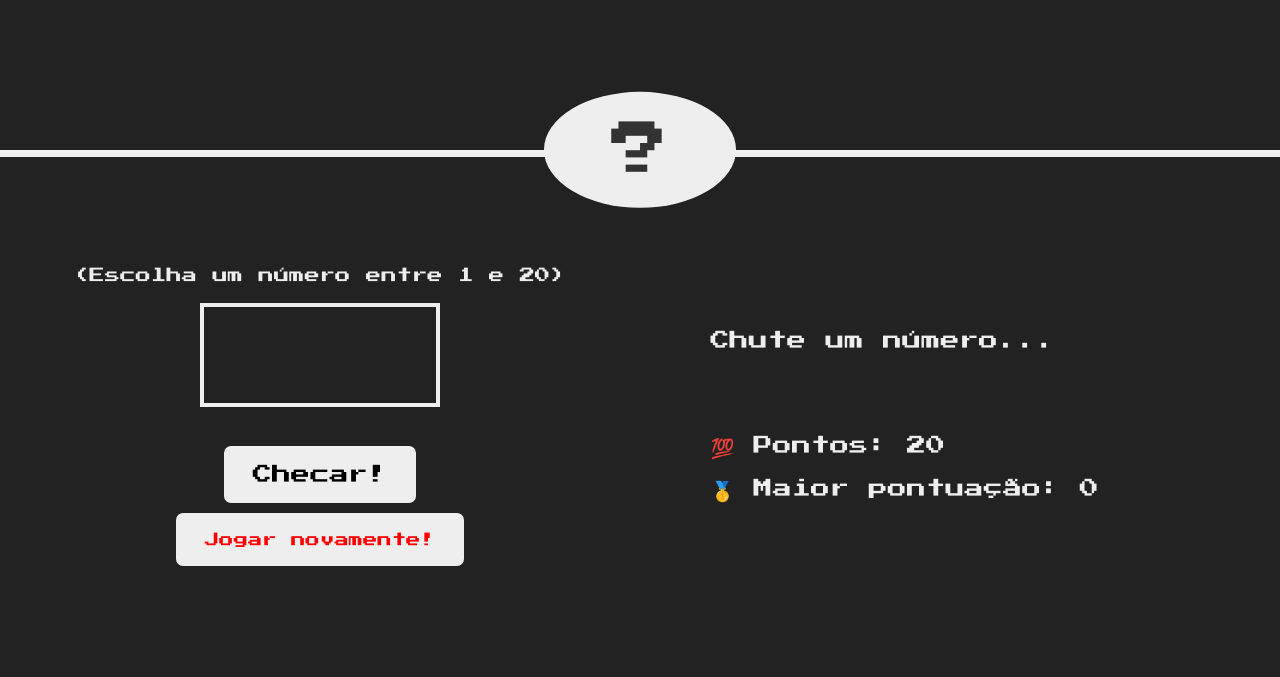
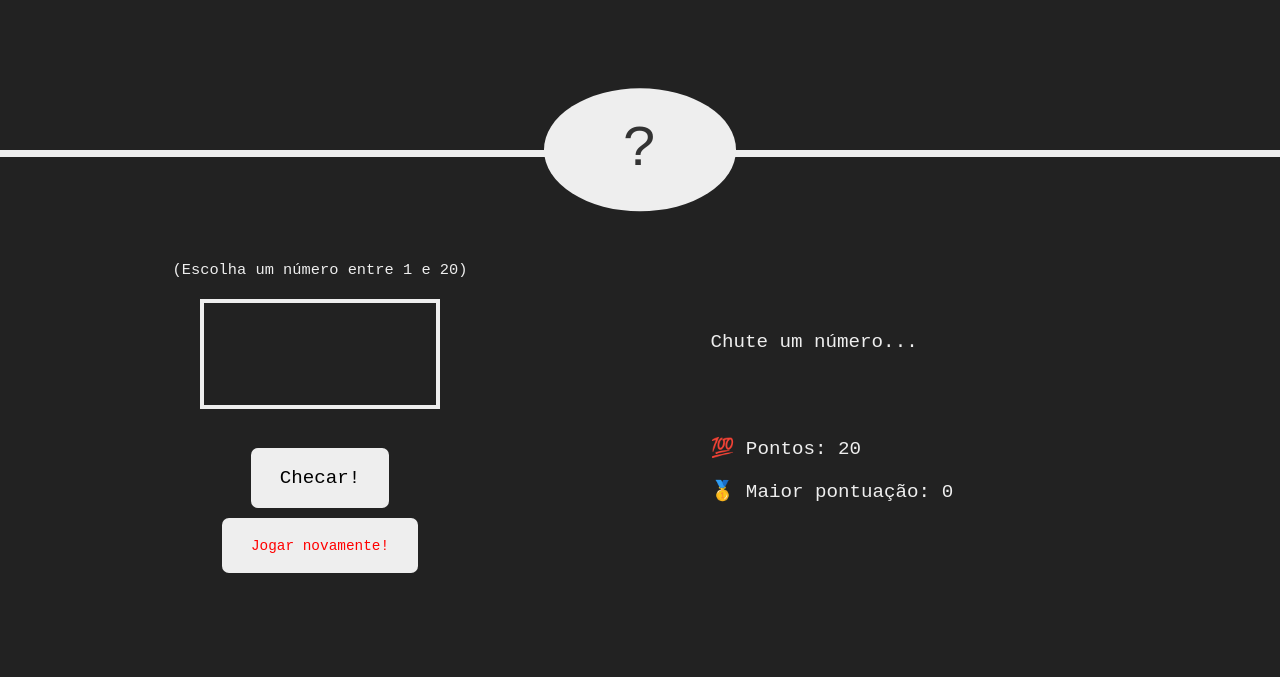
Before and after one commit to RicardoGarcia90/jogoAdivinharNumero, a plain HTML site: page index.html in a window 1280 px wide. Shown: the part 163-840 px from the top of the page. Drawn offline with Linux system fonts and the light colour scheme.

Commit message:
Alterando fonte body

```diff
--- a/style.css
+++ b/style.css
@@ -12,7 +12,7 @@ html {
 }
 
 body {
-  font-family: 'Press Start 2P', sans-serif;
+  font-family: 'Courier New', Courier, monospace;
   background-color: #222;
 }
 
```
